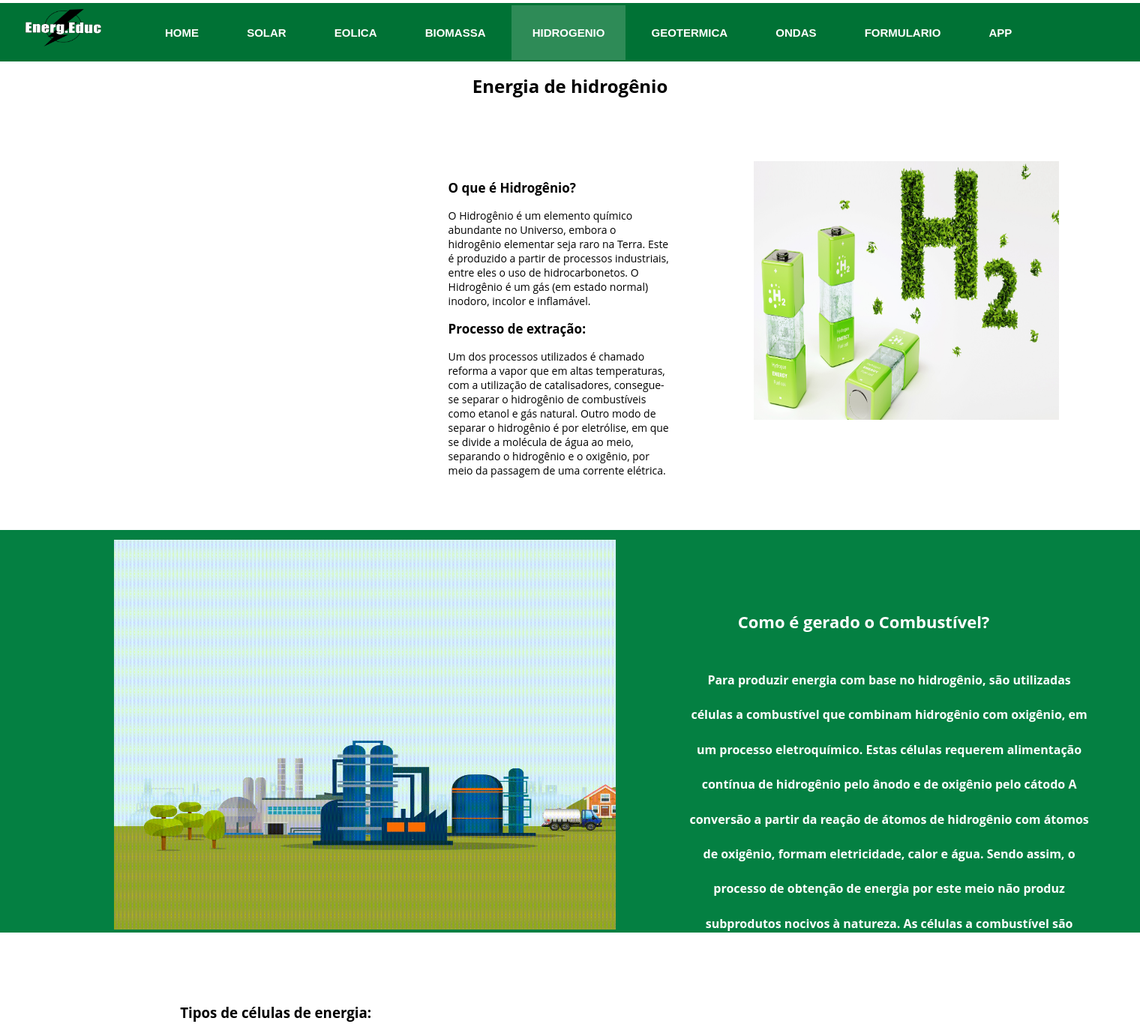
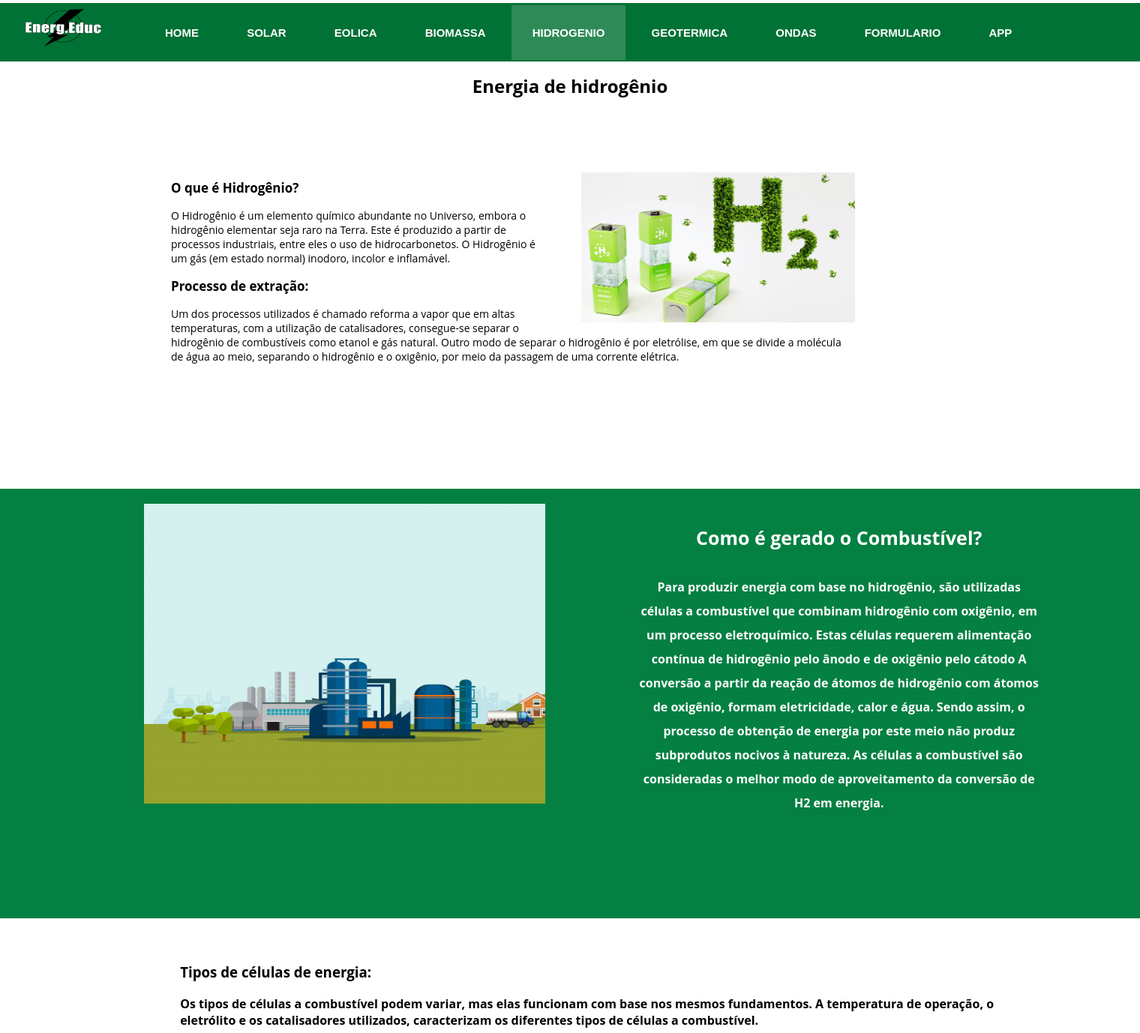
Before and after one commit to HugoVec/EnergiaR, a PHP site: page /Hidrogenio.html in a window 1520 px wide. Shown: the part 262-1640 px from the top of the page at 75% size. Run offline with PHP 8.4, Linux system fonts and the light colour scheme.

Commit message:
App atualizado

```diff
--- a/SiteEnergiaR/WebContent/CSS/Paginas.css
+++ b/SiteEnergiaR/WebContent/CSS/Paginas.css
@@ -240,11 +253,44 @@
 .introducao {
   padding-top: 4%;
   padding-bottom: 10%;
+  padding-left: 15%;
+  padding-right: 25%;
+
+}
+
+.txt1 {
+  font-size: 14px;
+  font-family: 'Open Sans', sans-serif;
+  text-align: left;
+}
+
+.txt2 {
+  font-size: 17px;
+  font-family: 'Open Sans', sans-serif;
+  text-align: left;
+}
+
+.div2 {
+  color: white;
+  background-color: #048042;
+  text-align: right;
   padding-left: 12%;
-  padding-right: 12%;
-  margin-top: 0px;
-  height: 265px;
-  margin-bottom: 0px;
+  padding-bottom: 8%;
+}
+
+h3.textoDiv2{
+  font-size: 25px;
+  padding-top: 3%;
+}
+
+.textoDiv2{
+  margin-top: 1px;
+  font-size: 16px;
+  font-family: 'Open Sans', sans-serif;
+  text-align: center;
+  padding-left: 50%;
+  padding-right: 10%;
+  line-height: 200%;
 }
 
 .tiposCelulas {
@@ -262,70 +308,13 @@
   padding-left: 5%;
 }
 
-.div2 {
-  margin-top: 2%;
-  padding-top: 0%;
+.divCelulas {
+  padding-top: 2%;
   color: white;
-  height: 50%;
   background-color: #048042;
-  margin-bottom: 3%;
-  text-align: right;
-  padding-left: 12%;
-  padding-right: 0%;
-  padding-bottom: 9%;
-}
-
-.divCelulas {
-  margin: -8px;
-  padding: 5%;
-  color: white;
-  height: 50%;
-  background-color: #048042;
-  padding-bottom: 15%;
-  text-align: left;
+  padding-bottom: 10%;
   padding-left: 12%;
   padding-right: 12%;
-}
-
-.curiosidades {
-  margin: -8px;
-  padding-top: 10px;
-  background-color: #f0f0f0;
-  padding-left: 12%;
-  padding-right: 12%;
-  padding-bottom: 18.8%;
-}
-
-.txt1 {
-  font-size: 14px;
-  font-family: 'Open Sans', sans-serif;
-  text-align: left;
-  padding-right: 60%;
-}
-
-.txt2 {
-  font-size: 17px;
-  font-family: 'Open Sans', sans-serif;
-  text-align: left;
-}
-
-.tituloDiv2{
-  margin-top: 5%;
-  font-size: 22px;
-  font-family: 'Open Sans', sans-serif;
-  text-align: right;
-  padding-right: 15%;
-  padding-top: 8%;
-}
-
-.textoDiv2{
-  margin-top: 3%;
-  font-size: 16px;
-  font-family: 'Open Sans', sans-serif;
-  text-align: center;
-  padding-left: 55%;
-  padding-right: 5%;
-  line-height: 290%;
 }
 
 .Titulocelulas {
@@ -354,31 +359,27 @@
 }
 
 #usina {
-  margin-top: -2%;
-  margin-right: -10%;
   padding-left: 50px;
   padding-top: 7px;
   float: right;
-  width:55%;
-  height:130%;
+  width:40%;
+  height:25%;
 }
 
 #clicoh2o {
-  margin-left: -3%;
   padding-left: 10px;
-  padding-top: 1%;
+  padding-top: 1.5%;
   float: left;
-  width:50%;
-  height:130%;
+  width:40%;
+  height:50%;
 }
 
 #sustentavel {
-  margin-left: -3%;
-  padding-left: 7%;
+  padding-left: 35%;
   padding-top:4%;
   float: center;
-  width:90%;
-  height:100%;
+  width:30%;
+  height:30%;
 }
 
 
--- a/SiteEnergiaR/WebContent/Hidrogenio.html
+++ b/SiteEnergiaR/WebContent/Hidrogenio.html
@@ -69,7 +69,6 @@
 		<h1><center>Energia de hidrogênio</center></h1>
 
 		<div  class="introducao">
-			<div class="img_home">
 				<img id="usina" src="Imagem/usina1.jpg" alt="usina">
 				<p>
 						<b class="txt2">O que é Hidrogênio?</b>
@@ -84,8 +83,6 @@
 				</p>
 				<p class="txt1">Um dos processos utilizados é chamado reforma a vapor que em altas temperaturas, com a utilização de catalisadores, consegue-se separar o hidrogênio de combustíveis como etanol e gás natural.
 					 Outro modo de separar o hidrogênio é por eletrólise, em que se divide a molécula de água ao meio, separando o hidrogênio e o oxigênio, por meio da passagem de uma corrente elétrica.</p>
-
-			</div>
 		</div>
 
 		<!-- Divisão em Verde - gif e texto com espaçamento de linhas em css-->
@@ -93,14 +90,14 @@
 		<div class="div2">
 			<img id="clicoh2o" src="Imagem/videoclico.gif" alt="video">
 
-			<h3 class="tituloDiv2">Como é gerado o Combustível?</h3>
+			<h3 class="textoDiv2">Como é gerado o Combustível?</h3>
 				<b>
 					<p class="textoDiv2">Para produzir energia com base no hidrogênio, são utilizadas células a combustível que combinam hidrogênio com oxigênio, em um processo eletroquímico.
 						 Estas células requerem alimentação contínua de hidrogênio pelo ânodo e de oxigênio pelo cátodo A conversão a partir da reação de átomos de hidrogênio com átomos de oxigênio,
 						 formam eletricidade, calor e água. Sendo assim, o processo de obtenção de energia por este meio não produz subprodutos nocivos à natureza. As células a combustível são consideradas o melhor modo de aproveitamento da conversão de H2 em energia.
 					</p>
+		</div>
 
-		</div>
 		<!-- Divisão em Branco - texo e tabela para imagens clicaveis-->
 		<div class="tiposCelulas">
 						<div class="textoCor1">
@@ -150,7 +147,7 @@
 			</p>
 			<p class="textoCelulas">
 					Neste tipo de células de combustível, a redução do oxigênio no cátodo é mais rápida em eletrólitos alcalinos,
-					comparativamente com os ácidos e, devido a isso, existe a possibilidade da utilização de metais não nobres neste tipo de células [Larminie, 2002].
+					comparativamente com os ácidos e, devido a isso, existe a possibilidade da utilização de metais não nobres neste tipo de células.
 			</p>
 			<br>
 			<p>
@@ -158,7 +155,7 @@
 			</p>
 			<p class="textoCelulas">
 					As células de combustível ácido fosfóricas foram as primeiras a ser produzidas comercialmente e apresentam uma ampla aplicação a nível mundial.
-					Muitas unidades de 200 kW, produzidas pela empresa “International Fuel Cells Corporation” estão instaladas nos Estados Unidos e na Europa [Larminie, 2002].
+					Muitas unidades de 200 kW, produzidas pela empresa “International Fuel Cells Corporation” estão instaladas nos Estados Unidos e na Europa.
 			</p>
 			<br>
 			<p>
@@ -167,7 +164,7 @@
 			<p class="textoCelulas">
 					A célula de combustível de carbonato fundido utiliza como eletrólito uma combinação de carbonatos alcalinos (Na, K, Li), que são estabilizados num suporte de LiAlO2.
 					Este tipo de células de combustível funciona na gama de temperaturas entre 600 e 700 ºC, para as quais os carbonatos alcalinos formam um sal altamente condutor de íons (íon carbonato).
-					Para temperaturas elevadas pode-se utilizar o níquel como catalisador no ânodo e óxido de níquel no cátodo, não sendo necessária a utilização de metais nobres [Hirschenhofer et al., 1998].
+					Para temperaturas elevadas pode-se utilizar o níquel como catalisador no ânodo e óxido de níquel no cátodo, não sendo necessária a utilização de metais nobres.
 			</p>
 			<br>
 			<p>
@@ -175,12 +172,14 @@
 			</p>
 			<p class="textoCelulas">
 					As células de combustível de óxido sólido funcionam na gama de temperaturas entre os 600 e os 1000 ºC,
-					possibilitando assim velocidades de reação elevadas sem a utilização de catalisadores nobres [Hirschenhofer et al., 1998]. O metano pode ser utilizado diretamente, não sendo necessária a utilização de uma unidade de reformação externa. No entanto, os materiais cerâmicos que constituem estas células acarretam dificuldades adicionais na sua utilização, envolvendo custos de fabrico elevados e sendo necessários muitos equipamentos extra para que a célula produza energia elétrica. [Larminie, 2002]
+					possibilitando assim velocidades de reação elevadas sem a utilização de catalisadores nobres [Hirschenhofer et al., 1998]. O metano pode ser utilizado diretamente,
+					não sendo necessária a utilização de uma unidade de reformação externa. No entanto, os materiais cerâmicos que constituem estas células acarretam dificuldades adicionais na sua utilização, envolvendo custos de fabrico elevados e sendo necessários muitos equipamentos extra para que a célula produza energia elétrica.
 			</p>
 
 		</div>
 		<!--Divisão em cinza - Texto e Imagem-->
 		<div class="curiosidades">
+			<img id="sustentavel" src="Imagem/curiosidade.jpg" alt="fundo">
 			<h3>Curiosidades</h3>
 			   <p>Um exemplo do potencial energético do Hidrogênio está na fonte de energia do Sol - compõe 30% da massa solar.
 			      É com a energia do hidrogênio que o Sol aquece a Terra, favorecendo a vida em nosso planeta.</P>
@@ -197,9 +196,6 @@
 
 				<p>Além da NASA, as aplicações mais importantes para as células de combustível são as centrais de produção de eletricidade
 				estacionárias e de distribuição, veículos elétricos motorizados e equipamentos elétricos portáteis.</p>
-
-				<img id="sustentavel" src="Imagem/download.jpg" alt="fundo">
-
 		</div>
 
 
```
Also changed, not shown: other parts of SiteEnergiaR/WebContent/CSS/Paginas.css (+38 -9 lines), SiteEnergiaR/WebContent/app.html (+10 -5 lines), SiteEnergiaR/WebContent/hidrogenio.html (+8 -12 lines), SiteEnergiaR/WebContent/Imagem/curiosidade.jpg (added), SiteEnergiaR/WebContent/Imagem/download.jpg (deleted), SiteEnergiaR/WebContent/Imagem/torfeu.png (added).
